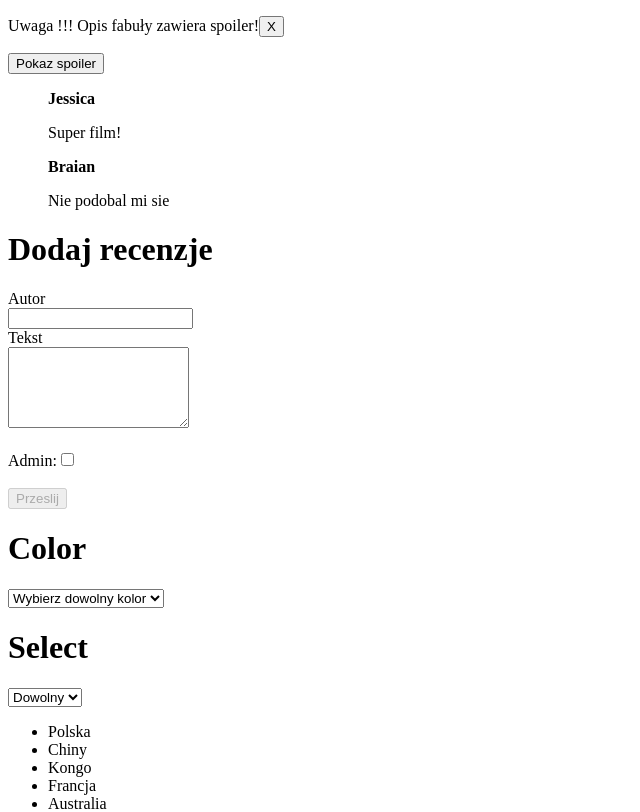
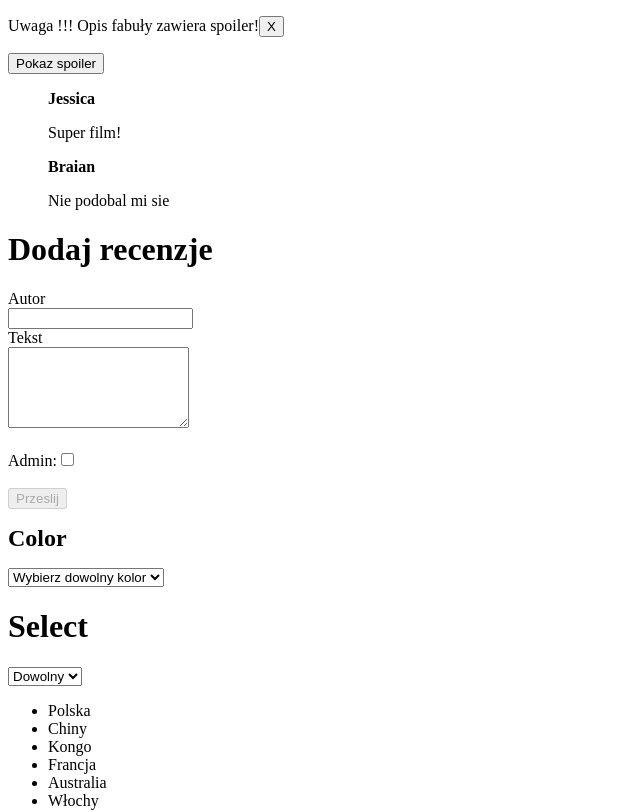
Before and after one commit to Marcin-podgorski93/Task_ZrozumiecReact, a React (Vite) app in the folder zrozumiec-react/: page / in a window 1280 px wide. Shown: the top 812 px of the page, without its empty margins (0-640 px from the left). Built offline with nearby package versions, Linux system fonts and the light colour scheme.

Commit message:
create style.css to change selected option and change text color

```diff
--- a/zrozumiec-react/src/components/SectionColor.jsx
+++ b/zrozumiec-react/src/components/SectionColor.jsx
@@ -1,9 +1,24 @@
+import { useState } from "react";
+
 export function SectionColor() {
+  const [selectOption, setSelectedOption] = useState("");
+
+  console.log(selectOption);
+
+  function handleSelect(e) {
+    setSelectedOption(e.target.value);
+  }
+
+  const selectedColor =
+    selectOption.length > 0 ? `subtitle--${selectOption}` : "";
+
+  console.log(selectedColor);
+
   return (
     <>
-      <h1>Color</h1>
+      <h1 className={`subtitle ${selectedColor}`}>Color</h1>
 
-      <select>
+      <select onChange={handleSelect}>
         <option value disabled selected>
           Wybierz dowolny kolor
         </option>
--- /dev/null
+++ b/zrozumiec-react/src/components/styles.css
@@ -0,0 +1,15 @@
+.subtitle {
+  font-size: 24px;
+}
+
+.subtitle--blue {
+  color: blue;
+}
+
+.subtitle--orange {
+  color: orange;
+}
+
+.subtitle--green {
+  color: green;
+}
--- a/zrozumiec-react/src/main.jsx
+++ b/zrozumiec-react/src/main.jsx
@@ -1,4 +1,5 @@
 import ReactDOM from "react-dom/client";
 import App from "./App";
+import "./components/styles.css";
 
 ReactDOM.createRoot(document.getElementById("root")).render(<App />);
```
